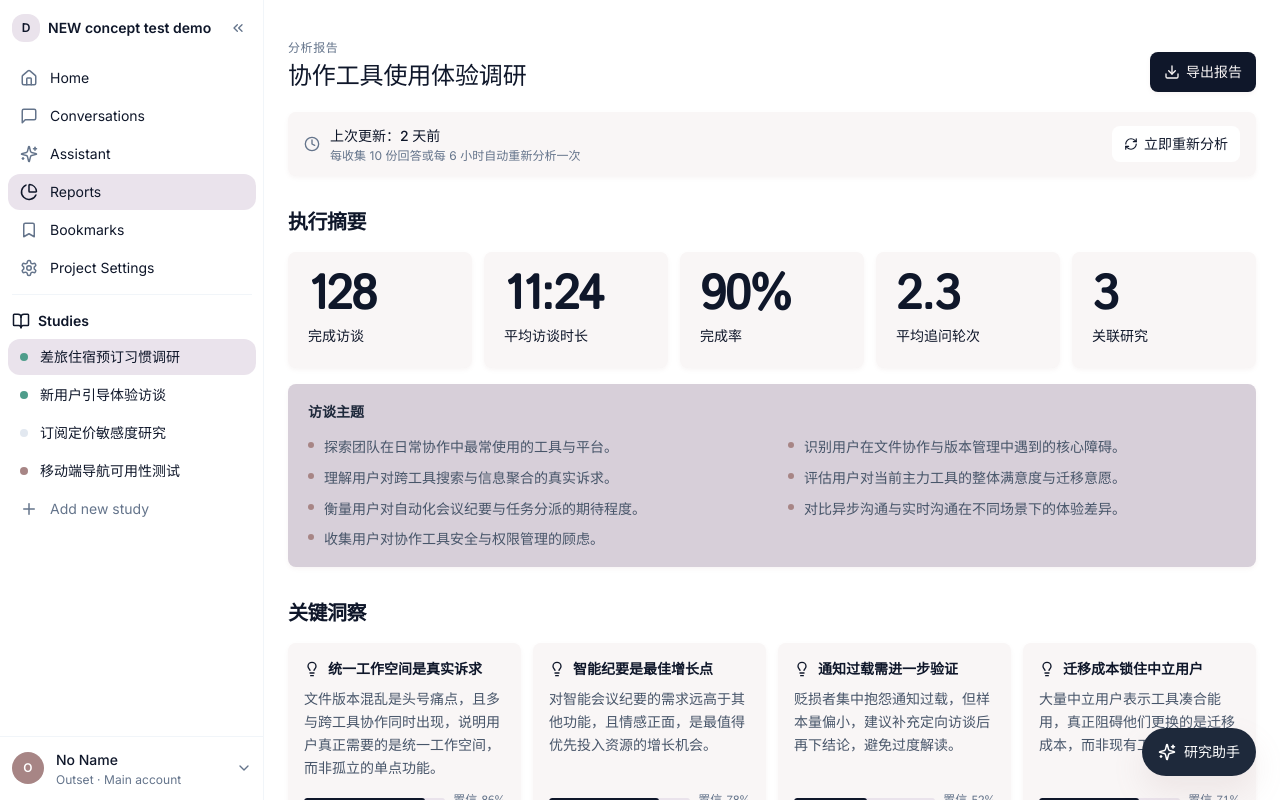
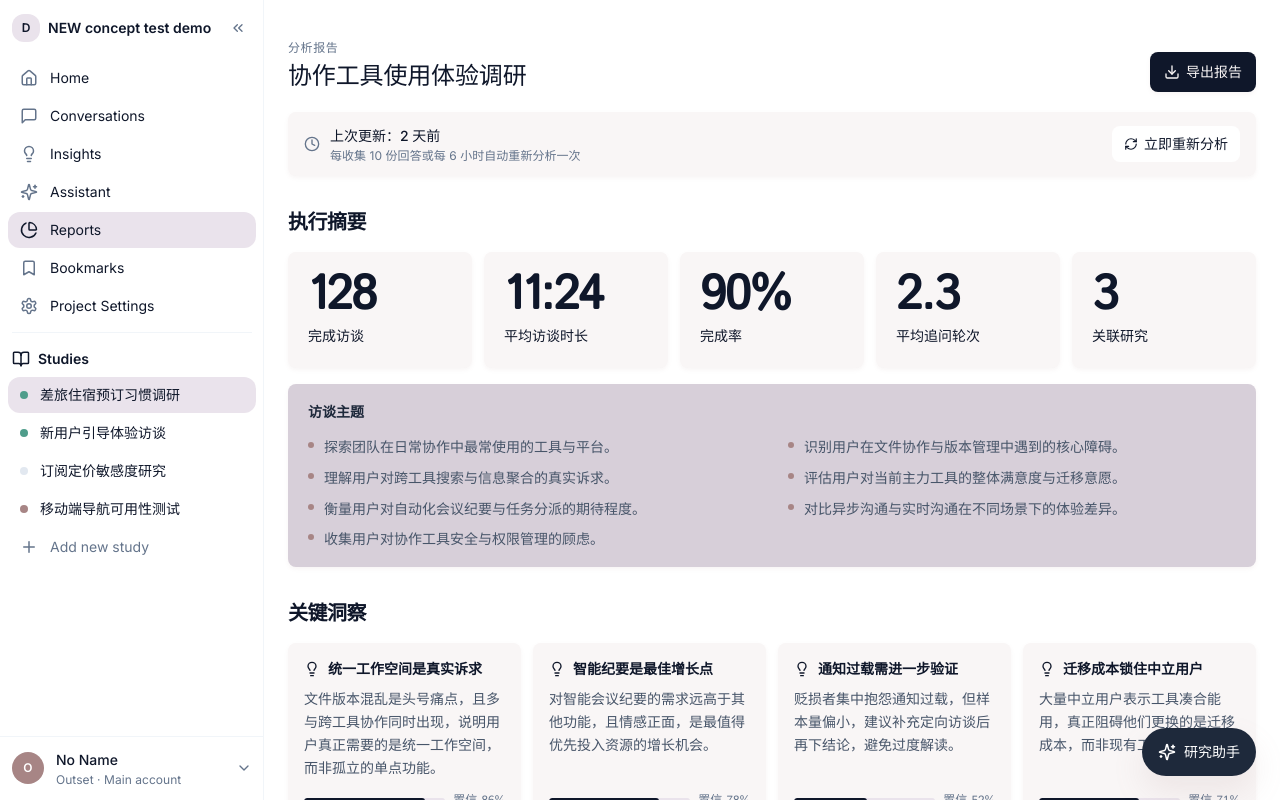
Before and after one commit to zhangsiyu0202-coder/Morris, a Next.js app in the folder apps/web/: page /report in a window 1280 px wide. Built offline with nearby package versions, Linux system fonts and the light colour scheme; a web font is replaced by a local one.

Commit message:
feat: add Insights navigation item with Lightbulb icon
Added a new navigation item for Insights with a Lightbulb icon.

```diff
--- a/apps/web/components/shell/sidebar.tsx
+++ b/apps/web/components/shell/sidebar.tsx
@@ -6,6 +6,7 @@ import { usePathname } from "next/navigation";
 import {
   Home,
   MessageSquare,
+  Lightbulb,
   Sparkles,
   PieChart,
   Bookmark,
@@ -25,6 +26,7 @@ type NavItem = {
 const NAV: NavItem[] = [
   { label: "Home", href: "/", icon: Home },
   { label: "Conversations", href: "/interview", icon: MessageSquare },
+  { label: "Insights", href: "/assistant", icon: Lightbulb },
   { label: "Assistant", href: "/assistant", icon: Sparkles },
   { label: "Reports", href: "/report", icon: PieChart },
   { label: "Bookmarks", href: "#bookmarks", icon: Bookmark },
```
